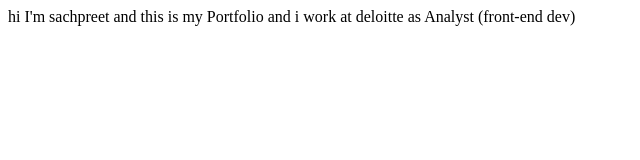
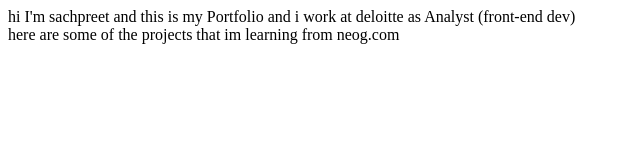
Before and after one commit to sachpreet71/sachpreet_potfolio, a plain HTML site: page index.html in a window 1280 px wide. Shown: the whole page, without its empty margins (0-640 px from the left). Drawn offline with Linux system fonts and the light colour scheme.

Commit message:
updated some text

```diff
--- a/index.html
+++ b/index.html
@@ -8,5 +8,9 @@
 <body>
   hi I'm sachpreet and this is my Portfolio
   and i work at deloitte as Analyst (front-end dev)
+
+  <br>
+
+  here are some of the projects that im learning from neog.com
 </body>
 </html>
```
